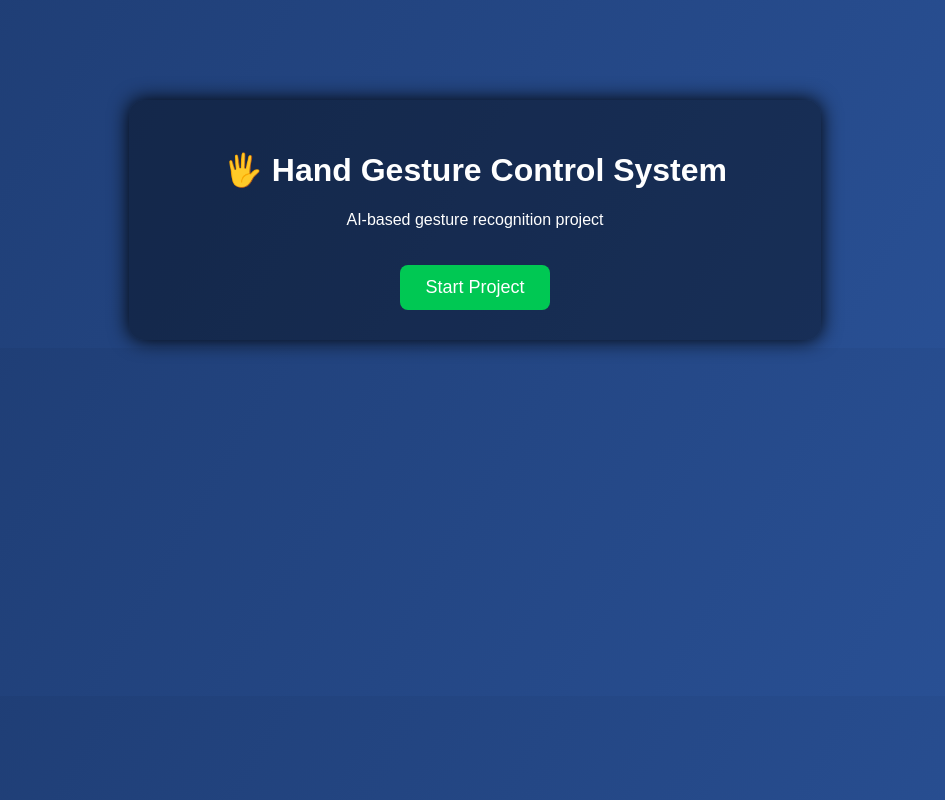
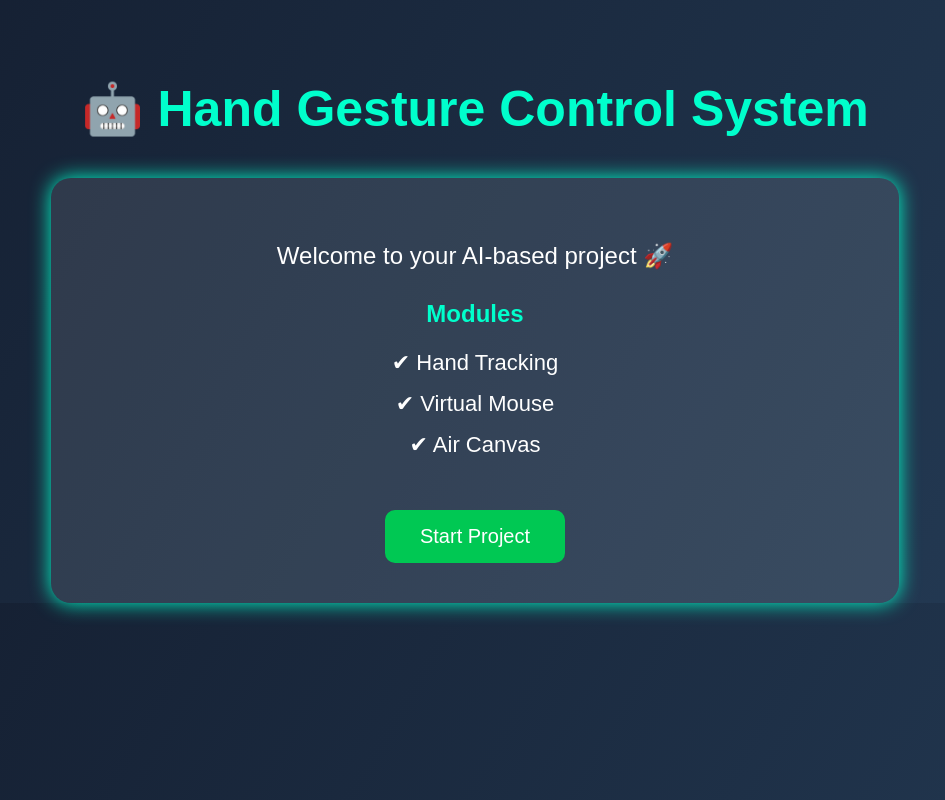
Before and after one commit to sanchi8597beaift24-cell/hand-gesture-control, a Flask app: template templates/index.html in a window 1280 px wide. Shown: the whole page, without its empty margins (165-1110 px from the left). Run offline with Flask 3, Linux system fonts and the light colour scheme; the template is opened without the code that fills it, so the values that code supplies are empty.

Commit message:
Initial hand gesture website

```diff
--- a/app.py
+++ b/app.py
@@ -1,52 +1,73 @@
-from flask import Flask, render_template_string
+from flask import Flask, render_template
 
 app = Flask(__name__)
 
+# =========================
+# HOME PAGE
+# =========================
 @app.route('/')
 def home():
-    return render_template_string("""
+    return render_template("index.html")
+
+
+# =========================
+# START CAMERA PAGE
+# =========================
+@app.route('/start')
+def start():
+    return """
+    <!DOCTYPE html>
+
     <html>
+
     <head>
-        <title>Hand Gesture Control</title>
+
+        <title>Hand Gesture Camera</title>
+
+        <!-- External CSS -->
+        <link rel="stylesheet" href="/static/style.css">
+
+        <!-- External JavaScript -->
+        <script src="/static/script.js" defer></script>
+
         <style>
-            body {
-                font-family: Arial;
-                text-align: center;
+
+            body{
+                margin:0;
+                padding:0;
+                text-align:center;
+                font-family:Arial;
                 background: linear-gradient(to right, #141e30, #243b55);
-                color: white;
-                padding-top: 100px;
+                color:white;
             }
-            h1 {
-                font-size: 40px;
-                color: #00ffcc;
+
+            h1{
+                margin-top:30px;
+                color:#00ffcc;
             }
-            p {
-                font-size: 18px;
+
+            #camera-container{
+                margin-top:30px;
             }
-            .box {
-                background: rgba(255,255,255,0.1);
-                padding: 20px;
-                margin: auto;
-                width: 60%;
-                border-radius: 15px;
-                box-shadow: 0 0 10px #00ffcc;
-            }
+
         </style>
+
     </head>
 
     <body>
-        <h1>🤖 Hand Gesture Control System</h1>
-        <div class="box">
-            <p>Welcome to your AI-based project 🚀</p>
-            <p>Modules:</p>
-            <p>✔ Hand Tracking</p>
-            <p>✔ Virtual Mouse</p>
-            <p>✔ Air Canvas</p>
-            <p><b>Project is successfully deployed on Render</b></p>
-        </div>
+
+        <h1>🖐 Hand Gesture Camera Started</h1>
+
+        <div id="camera-container"></div>
+
     </body>
+
     </html>
-    """)
+    """
 
+
+# =========================
+# MAIN
+# =========================
 if __name__ == "__main__":
     app.run(host="0.0.0.0", port=5000)
--- a/requirements.txt
+++ b/requirements.txt
@@ -1,2 +1,2 @@
-flask
-gunicorn
+Flask==3.0.0
+gunicorn==21.2.0
--- /dev/null
+++ b/runtime.txt
@@ -0,0 +1 @@
+python-3.11.9
--- /dev/null
+++ b/static/style.css
@@ -0,0 +1,63 @@
+body{
+    margin:0;
+    padding:0;
+    font-family:Arial;
+    background: linear-gradient(120deg, #141e30, #243b55);
+    color:white;
+}
+
+.container{
+    text-align:center;
+    margin-top:80px;
+}
+
+h1{
+    font-size:50px;
+    color:#00ffcc;
+    margin-bottom:40px;
+}
+
+.box{
+    background:rgba(255,255,255,0.1);
+    width:60%;
+    margin:auto;
+    padding:40px;
+    border-radius:20px;
+    box-shadow:0 0 20px #00ffcc;
+}
+
+.welcome{
+    font-size:24px;
+}
+
+h2{
+    margin-top:30px;
+    color:#00ffcc;
+}
+
+ul{
+    list-style:none;
+    padding:0;
+    font-size:22px;
+}
+
+li{
+    margin:15px;
+}
+
+button{
+    margin-top:30px;
+    padding:15px 35px;
+    border:none;
+    border-radius:10px;
+    font-size:20px;
+    cursor:pointer;
+    background:#00c853;
+    color:white;
+    transition:0.3s;
+}
+
+button:hover{
+    background:#00e676;
+    transform:scale(1.05);
+}
--- a/templates/index.html
+++ b/templates/index.html
@@ -1,55 +1,40 @@
 <!DOCTYPE html>
 <html>
+
 <head>
     <title>Hand Gesture Control</title>
-    <style>
-        body {
-            font-family: Arial;
-            background: linear-gradient(120deg, #1e3c72, #2a5298);
-            color: white;
-            text-align: center;
-            margin-top: 100px;
-        }
 
-        .box {
-            background: rgba(0,0,0,0.4);
-            padding: 30px;
-            margin: auto;
-            width: 50%;
-            border-radius: 15px;
-            box-shadow: 0 0 20px black;
-        }
-
-        button {
-            padding: 12px 25px;
-            font-size: 18px;
-            border: none;
-            border-radius: 8px;
-            cursor: pointer;
-            margin-top: 20px;
-        }
-
-        .start {
-            background: #00c853;
-            color: white;
-        }
-
-        .start:hover {
-            background: #00e676;
-        }
-    </style>
+    <link rel="stylesheet" href="{{ url_for('static', filename='style.css') }}">
 </head>
 
 <body>
 
-<div class="box">
-    <h1>🖐 Hand Gesture Control System</h1>
-    <p>AI-based gesture recognition project</p>
+    <div class="container">
 
-    <a href="/start">
-        <button class="start">Start Project</button>
-    </a>
-</div>
+        <h1>🤖 Hand Gesture Control System</h1>
+
+        <div class="box">
+
+            <p class="welcome">
+                Welcome to your AI-based project 🚀
+            </p>
+
+            <h2>Modules</h2>
+
+            <ul>
+                <li>✔ Hand Tracking</li>
+                <li>✔ Virtual Mouse</li>
+                <li>✔ Air Canvas</li>
+            </ul>
+
+            <a href="/start">
+                <button>Start Project</button>
+            </a>
+
+        </div>
+
+    </div>
 
 </body>
+
 </html>
```
Also changed, not shown: static/script.js (added, +127 -0 lines).
